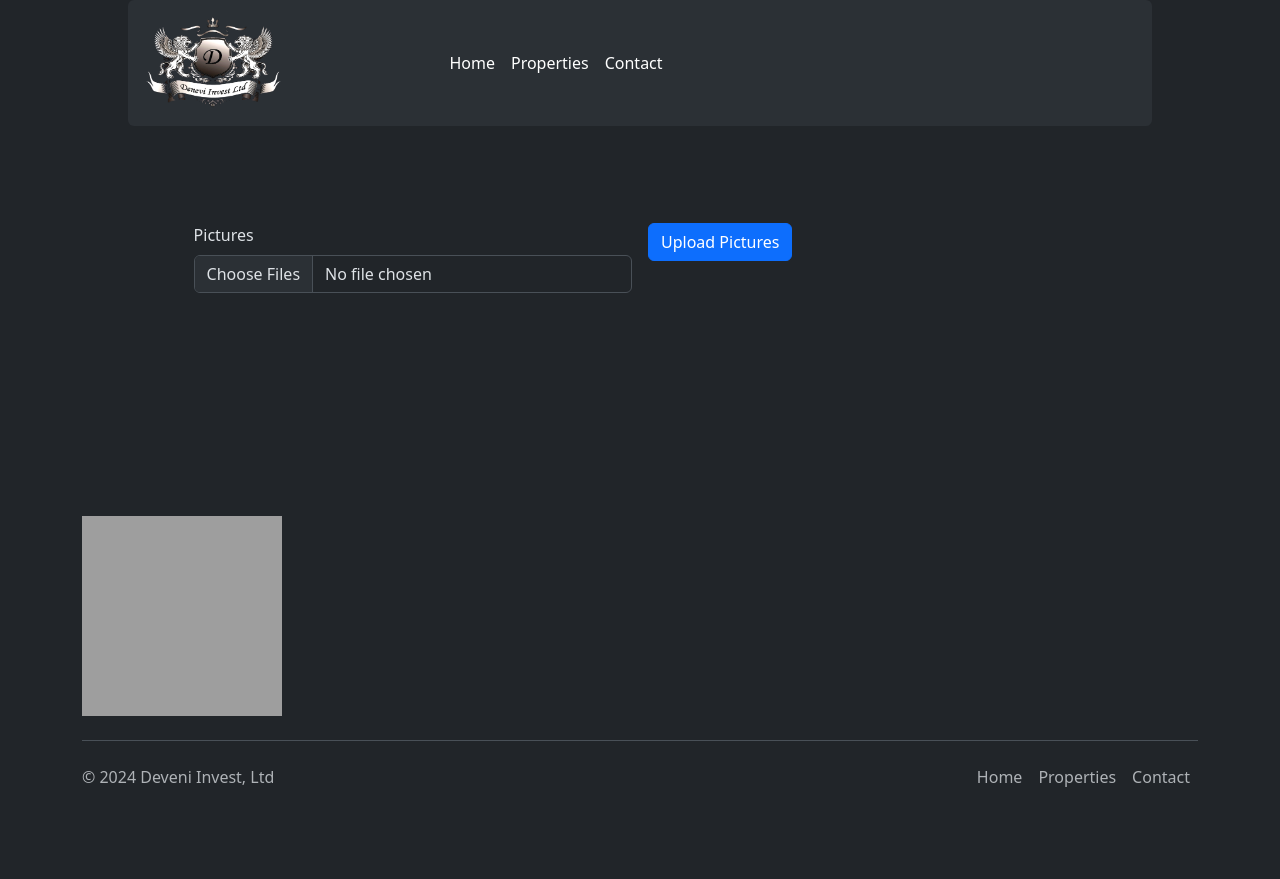
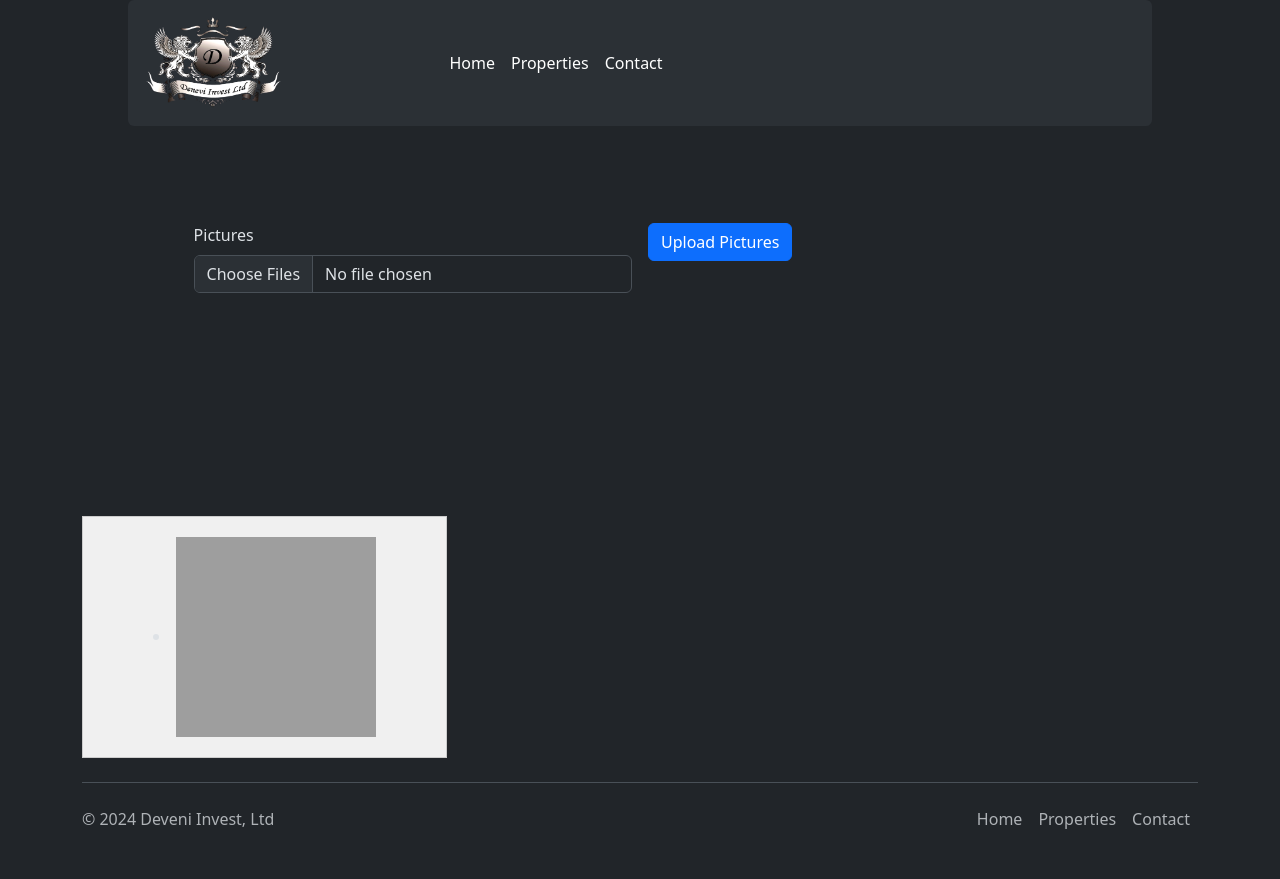
Before and after one commit to kdenev/real_estate_webapp, a Flask app: template templates/upload_pics.html in a window 1280 px wide. Before the commit the page ends 787 px from the top, so only its background shows below. Run offline with Flask 3, Linux system fonts and the light colour scheme; tables that the repository leaves empty hold one stand-in row (values such as "Sample post"); the template is opened without the code that fills it: values that come from a table or form of the project are taken from there, most other values are stand-ins (such as "Sample title", 1, 10 or a date in 2020); some libraries are stand-ins or nearby versions; grey boxes are pictures that could not be loaded.

Commit message:
Sortable list completed

```diff
--- a/static/css/styles.css
+++ b/static/css/styles.css
@@ -17,6 +17,22 @@
     columns: 2;
 }
 
+ul#sortable {
+    display: grid;
+    grid-template-columns: repeat(3, 1fr); /* 3 equal columns */
+    gap: 10px;
+    list-style-position: inside; /* Keeps numbers aligned inside grid cells */
+    padding: 0;
+    margin: 0;
+}
+
+ul#sortable li {
+    background-color: #f0f0f0;
+    padding: 20px;
+    border: 1px solid #ccc;
+    text-align: center;
+    cursor: move; /* Indicates sortable items */
+}
 /* #navbar {
     background-color:#990000;
     position:fixed;
--- a/templates/footer.html
+++ b/templates/footer.html
@@ -14,3 +14,14 @@
     </footer>
   </div>
   {{ bootstrap.load_js() }}
+  <script>
+    var el = document.getElementById('sortable');
+    new Sortable(el, {
+        animation: 150,
+        ghostClass: 'sortable-ghost',
+        // onEnd: function(evt) {
+        //     console.log("Sorting stopped!");
+        // }
+    });
+</script>
+</script>
--- a/templates/header.html
+++ b/templates/header.html
@@ -7,6 +7,9 @@
     <title> {{ _('Hello world') }} </title>
     {{ bootstrap.load_css() }}
     <link href="{{ url_for('static', filename='css/styles.css') }}" rel="stylesheet" />
+    <script src="https://ajax.googleapis.com/ajax/libs/jquery/3.7.1/jquery.min.js"></script>
+    <script src="https://ajax.googleapis.com/ajax/libs/jqueryui/1.12.1/jquery-ui.min.js"></script>
+    <script src="https://cdn.jsdelivr.net/npm/sortablejs@1.15.3/Sortable.min.js"></script>
 </head>
 
 <body>
--- a/templates/upload_pics.html
+++ b/templates/upload_pics.html
@@ -5,18 +5,20 @@
 
 
 <div class="container">
-      <form method="POST" id="form"  enctype="multipart/form-data">
+      <form method="POST" id="form" enctype="multipart/form-data">
             {{render_form(upload_pics_form)}}
       </form>
 </div>
 
 <div class="container">
       {% if filename_list|length > 0 %}
+      <ul id="sortable">
             {% for pic in filename_list %}
-                        <img src="{{pic}}" alt="" width="200" height="200">
+            <li data-id="{{ loop.index }}">
+                  <img src="{{pic}}" alt="" width="200" height="200">
+            </li>
             {% endfor %}
-      {% else %}
-            <h1>NO!</h1>
+      </ul>
       {% endif %}
 </div>
 
```
